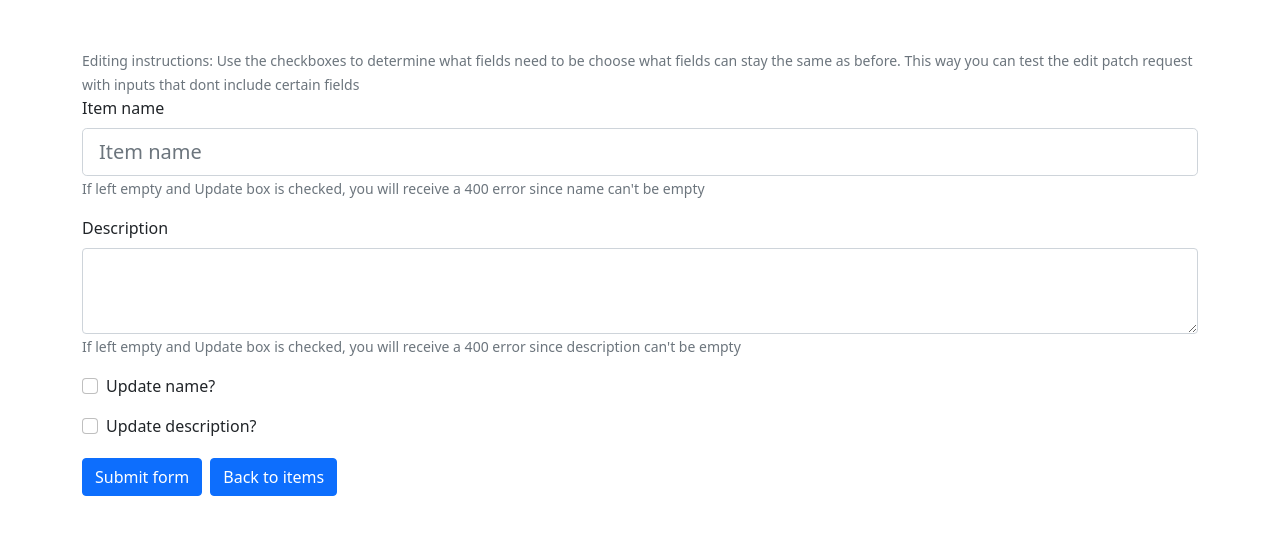
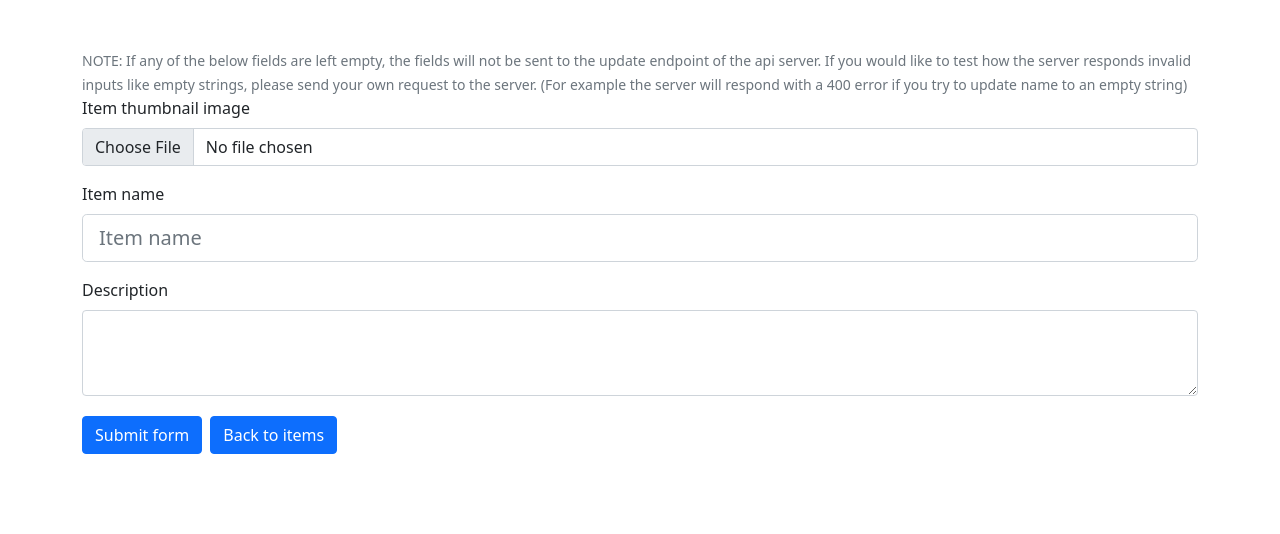
Before and after one commit to MadhuranS/Inventory-Manager, a React (Create React App) app in the folder client/: page /edit/1 in a window 1280 px wide. Shown: the top 534 px of the page. Built offline with nearby package versions, Linux system fonts and the light colour scheme.

Commit message:
add edit image option to frontend

```diff
--- a/client/src/components/CreateItem.js
+++ b/client/src/components/CreateItem.js
@@ -6,17 +6,17 @@ import { createItem } from "../actions/items";
 import { connect } from "react-redux";
 
 const CreateItem = ({ createItem }) => {
-    const form = useRef(null)
+    const form = useRef(null);
 
     const onSubmit = (e) => {
         e.preventDefault();
-        const data = new FormData(form.current)
+        const data = new FormData(form.current);
         createItem(data);
     };
 
     return (
         <Fragment>
-            <Form ref = {form} onSubmit={onSubmit}>
+            <Form ref={form} onSubmit={onSubmit}>
                 <Form.Group className="mb-3" controlId="formBasicName">
                     <Form.Group
                         id="inpFile"
@@ -24,10 +24,11 @@ const CreateItem = ({ createItem }) => {
                         className="mb-3"
                     >
                         <Form.Label>Item thumbnail image</Form.Label>
-                        <Form.Control
-                            name="image"
-                            type="file"
-                        />
+                        <Form.Control name="image" type="file" />
+                        <Form.Text className="text-muted">
+                            API will send a 400 error if left empty since thumbnail
+                            should never be empty
+                        </Form.Text>
                     </Form.Group>
                     <Form.Label>Item name</Form.Label>
                     <Form.Control
@@ -44,11 +45,11 @@ const CreateItem = ({ createItem }) => {
 
                 <Form.Group className="mb-3" controlId="formBasicDescription">
                     <Form.Label>Description</Form.Label>
-                    <Form.Control
-                        name="description"
-                        as="textarea"
-                        rows={3}
-                    />
+                    <Form.Control name="description" as="textarea" rows={3} />
+                    <Form.Text className="text-muted">
+                        API will send a 400 error if left empty since description
+                        should never be empty
+                    </Form.Text>
                 </Form.Group>
                 <Button variant="primary" type="submit">
                     Submit form
--- a/client/src/components/EditItem.js
+++ b/client/src/components/EditItem.js
@@ -1,4 +1,4 @@
-import React, { Fragment, useState } from "react";
+import React, { Fragment, useState, useRef } from "react";
 import Form from "react-bootstrap/Form";
 import Button from "react-bootstrap/Button";
 import { Link, useParams } from "react-router-dom";
@@ -7,88 +7,55 @@ import { connect } from "react-redux";
 
 const EditItem = ({ editItem }) => {
     const { id } = useParams();
-    const [formData, setFormData] = useState({
-        name: "",
-        description: "",
-    });
-
-    const [sendData, setSendData] = useState({
-        sendName: true,
-        sendDescription: false,
-    });
-
-    const onChange = (e) => {
-        setFormData({ ...formData, [e.target.name]: e.target.value });
-    };
+    const form = useRef(null);
 
     const onSubmit = (e) => {
         e.preventDefault();
-        const finalData = {};
-        if (sendData.sendName) finalData["name"] = formData.name;
-        if (sendData.sendDescription)
-            finalData["description"] = formData.description;
-        editItem(finalData, id);
-        setFormData({ name: "", description: "" });
-    };
+        const data = new FormData(form.current);
+        if (data.get("name").length === 0) {
+            data.delete("name");
+        }
+        if (data.get("description").length === 0) {
+            data.delete("description");
+        }
 
-    const onCheck = (e) => {
-        setSendData({ ...sendData, [e.target.name]: e.currentTarget.checked });
+        for (const key of data.keys()) {
+            console.log(key, ":", data.get(key));
+        }
+        editItem(data, id);
     };
 
     return (
         <Fragment>
-            <Form onSubmit={onSubmit}>
+            <Form ref={form} onSubmit={onSubmit}>
                 <Form.Text>
-                    Editing instructions: Use the checkboxes to determine what
-                    fields need to be choose what fields can stay the same as
-                    before. This way you can test the edit patch request with
-                    inputs that dont include certain fields
+                    NOTE: If any of the below fields are left empty, the fields
+                    will not be sent to the update endpoint of the api server.
+                    If you would like to test how the server responds invalid inputs like
+                    empty strings, please send your own request to the server. (For example the server will respond with a 400 error if you try to update name to an empty string)
                 </Form.Text>
                 <Form.Group className="mb-3" controlId="formBasicName">
+                    <Form.Group
+                        id="inpFile"
+                        controlId="formFile"
+                        className="mb-3"
+                    >
+                        <Form.Label>Item thumbnail image</Form.Label>
+
+                        <Form.Control name="image" type="file" />
+                    </Form.Group>
                     <Form.Label>Item name</Form.Label>
                     <Form.Control
                         size="lg"
                         type="text"
                         name="name"
-                        value={formData.name}
-                        onChange={(e) => onChange(e)}
                         placeholder="Item name"
                     />
-                    <Form.Text className="text-muted">
-                        If left empty and Update box is checked, you will
-                        receive a 400 error since name can't be empty
-                    </Form.Text>
                 </Form.Group>
 
                 <Form.Group className="mb-3" controlId="formBasicDescription">
                     <Form.Label>Description</Form.Label>
-                    <Form.Control
-                        name="description"
-                        as="textarea"
-                        value={formData.description}
-                        rows={3}
-                        onChange={(e) => onChange(e)}
-                    />
-                    <Form.Text className="text-muted">
-                        If left empty and Update box is checked, you will
-                        receive a 400 error since description can't be empty
-                    </Form.Text>
-                </Form.Group>
-                <Form.Group className="mb-3" controlId="formBasicCheckbox">
-                    <Form.Check
-                        name="sendName"
-                        type="checkbox"
-                        label="Update name?"
-                        onChange={(e) => onCheck(e)}
-                    />
-                </Form.Group>
-                <Form.Group className="mb-3" controlId="formBasicCheckbox">
-                    <Form.Check
-                        name="sendDescription"
-                        type="checkbox"
-                        label="Update description?"
-                        onChange={(e) => onCheck(e)}
-                    />
+                    <Form.Control name="description" as="textarea" rows={3} />
                 </Form.Group>
                 <Button variant="primary" type="submit">
                     Submit form
```
